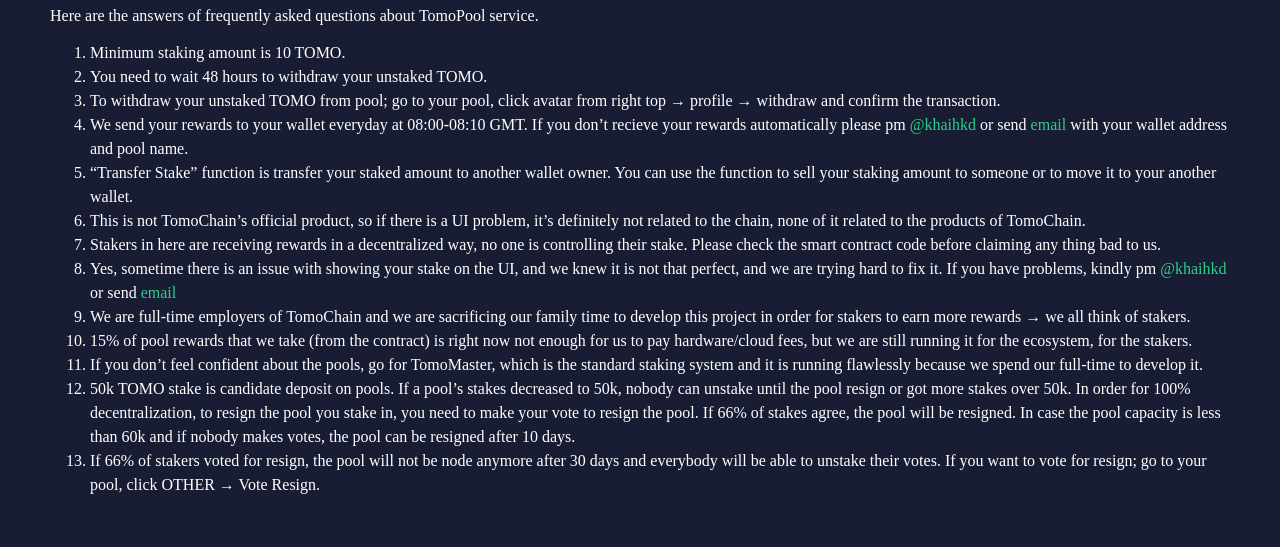
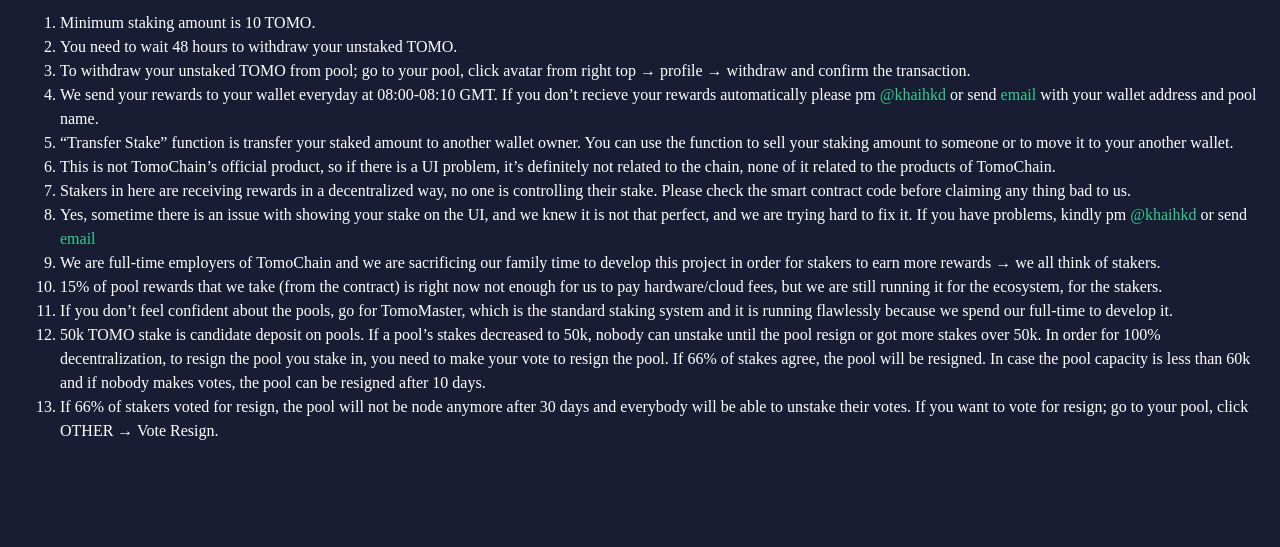
Before and after one commit to vic-pool/pools-tomowallet, a plain HTML site: page NeedHelp.html in a window 1280 px wide. Shown: the part 323-870 px from the top of the page. After the commit the page ends 800 px from the top, so only its background shows below. Drawn offline with Linux system fonts and the light colour scheme.

Commit message:
change margin

```diff
--- a/NeedHelp.html
+++ b/NeedHelp.html
@@ -12,7 +12,7 @@
         background: #191D34;
         color: #ffffff;
         font-family: "Times New Roman", Times, serif;
-        margin: 50px;
+        margin: 20px;
     }
 
     a {
```
Also changed, not shown: PrivacyPolicy.html (+1 -1 lines), TermOfUse.html (+1 -1 lines).
